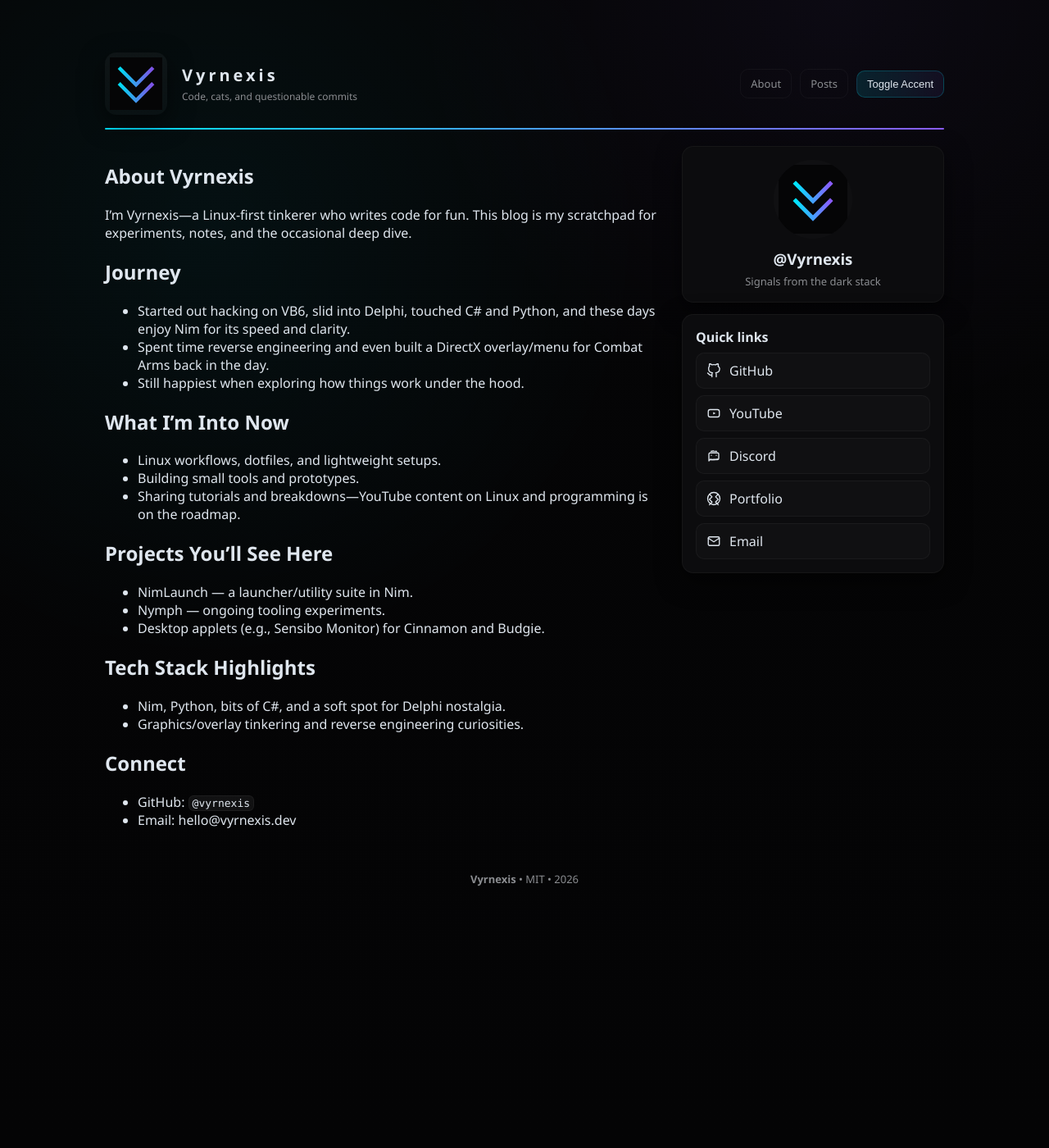
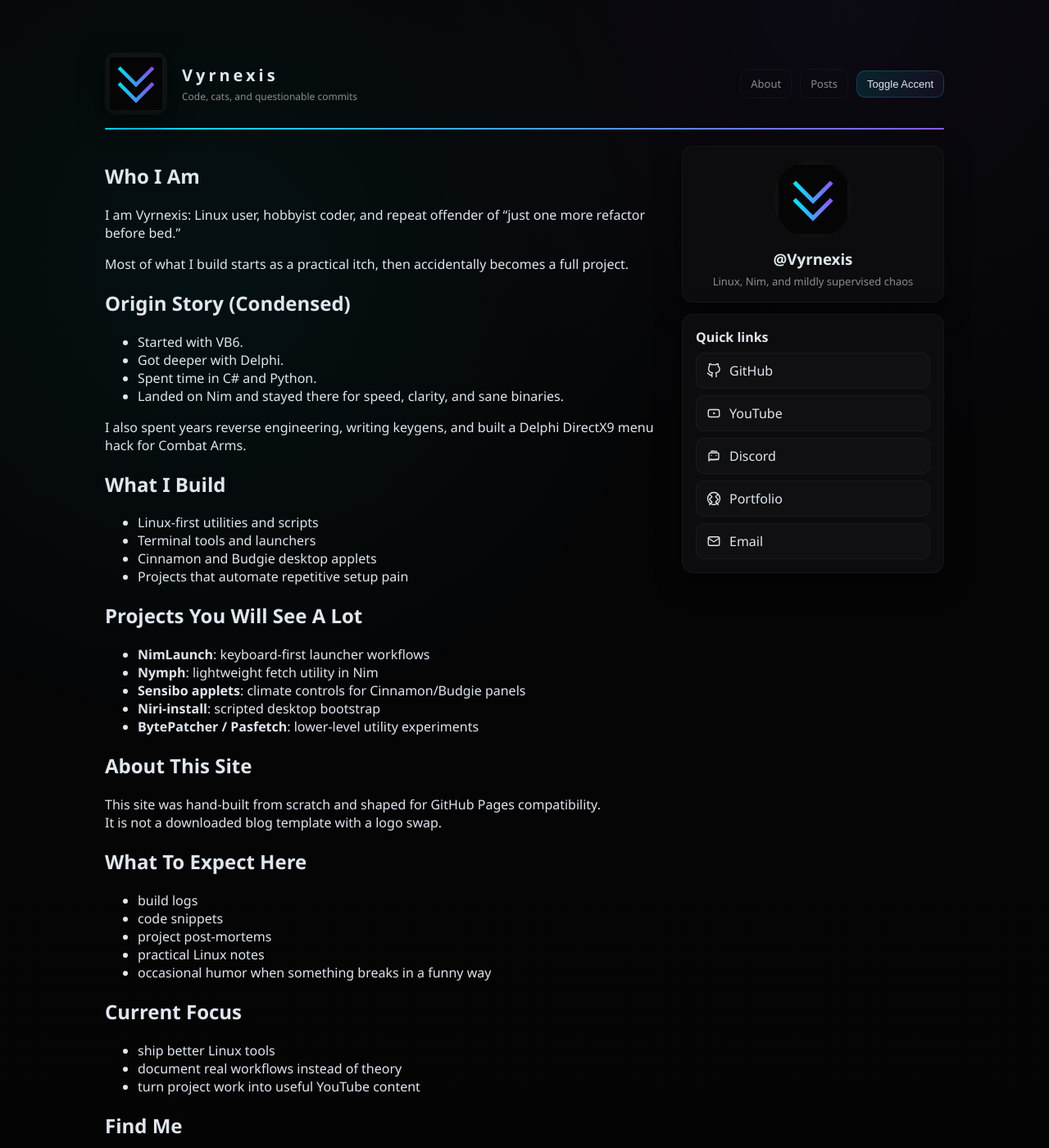
Before and after one commit to Vyrnexis/vyrnexis.github.io, a Jekyll site: the page built from about.md, in a window 1280 px wide and 1400 px high. Shown: the whole window at 82% size. Built offline with Jekyll 4.4.1, drawn with Linux system fonts in a browser that asks for light colours; some of the changed text lies outside the part shown.

Commit message:
About update

```diff
--- a/_config.yml
+++ b/_config.yml
@@ -8,7 +8,7 @@ description: "Minimal custom blog for notes, code, and experiments."
 brand_name: Vyrnexis
 brand_subtitle: "Code, cats, and questionable commits"
 sidebar_handle: "@Vyrnexis"
-sidebar_subtext: "Signals from the dark stack"
+sidebar_subtext: "Linux, Nim, and mildly supervised chaos"
 
 # Show posts dated in the future (helpful for scheduled-looking posts)
 # future: true
--- a/about.md
+++ b/about.md
@@ -3,34 +3,57 @@ layout: default
 title: About — Vyrnexis
 ---
 
-## About Vyrnexis
+## Who I Am
 
-I’m Vyrnexis—a Linux-first tinkerer who writes code for fun. This blog is my scratchpad for experiments, notes, and the occasional deep dive.
+I am Vyrnexis: Linux user, hobbyist coder, and repeat offender of "just one more refactor before bed."
 
-## Journey
+Most of what I build starts as a practical itch, then accidentally becomes a full project.
 
-- Started out hacking on VB6, slid into Delphi, touched C# and Python, and these days enjoy Nim for its speed and clarity.
-- Spent time reverse engineering and even built a DirectX overlay/menu for Combat Arms back in the day.
-- Still happiest when exploring how things work under the hood.
+## Origin Story (Condensed)
 
-## What I’m Into Now
+- Started with VB6.
+- Got deeper with Delphi.
+- Spent time in C# and Python.
+- Landed on Nim and stayed there for speed, clarity, and sane binaries.
 
-- Linux workflows, dotfiles, and lightweight setups.
-- Building small tools and prototypes.
-- Sharing tutorials and breakdowns—YouTube content on Linux and programming is on the roadmap.
+I also spent years reverse engineering, writing keygens, and built a Delphi DirectX9 menu hack for Combat Arms.
 
-## Projects You’ll See Here
+## What I Build
 
-- NimLaunch — a launcher/utility suite in Nim.
-- Nymph — ongoing tooling experiments.
-- Desktop applets (e.g., Sensibo Monitor) for Cinnamon and Budgie.
+- Linux-first utilities and scripts
+- Terminal tools and launchers
+- Cinnamon and Budgie desktop applets
+- Projects that automate repetitive setup pain
 
-## Tech Stack Highlights
+## Projects You Will See A Lot
 
-- Nim, Python, bits of C#, and a soft spot for Delphi nostalgia.
-- Graphics/overlay tinkering and reverse engineering curiosities.
+- **NimLaunch**: keyboard-first launcher workflows
+- **Nymph**: lightweight fetch utility in Nim
+- **Sensibo applets**: climate controls for Cinnamon/Budgie panels
+- **Niri-install**: scripted desktop bootstrap
+- **BytePatcher / Pasfetch**: lower-level utility experiments
 
-## Connect
+## About This Site
 
-- GitHub: `@vyrnexis`
-- Email: hello@vyrnexis.dev
+This site was hand-built from scratch and shaped for GitHub Pages compatibility.
+It is not a downloaded blog template with a logo swap.
+
+## What To Expect Here
+
+- build logs
+- code snippets
+- project post-mortems
+- practical Linux notes
+- occasional humor when something breaks in a funny way
+
+## Current Focus
+
+- ship better Linux tools
+- document real workflows instead of theory
+- turn project work into useful YouTube content
+
+## Find Me
+
+- GitHub: [github.com/Vyrnexis](https://github.com/Vyrnexis)
+- YouTube: [youtube.com/@Vyrnexis](https://www.youtube.com/@Vyrnexis)
+- Discord: `@vyrnexis`
```
